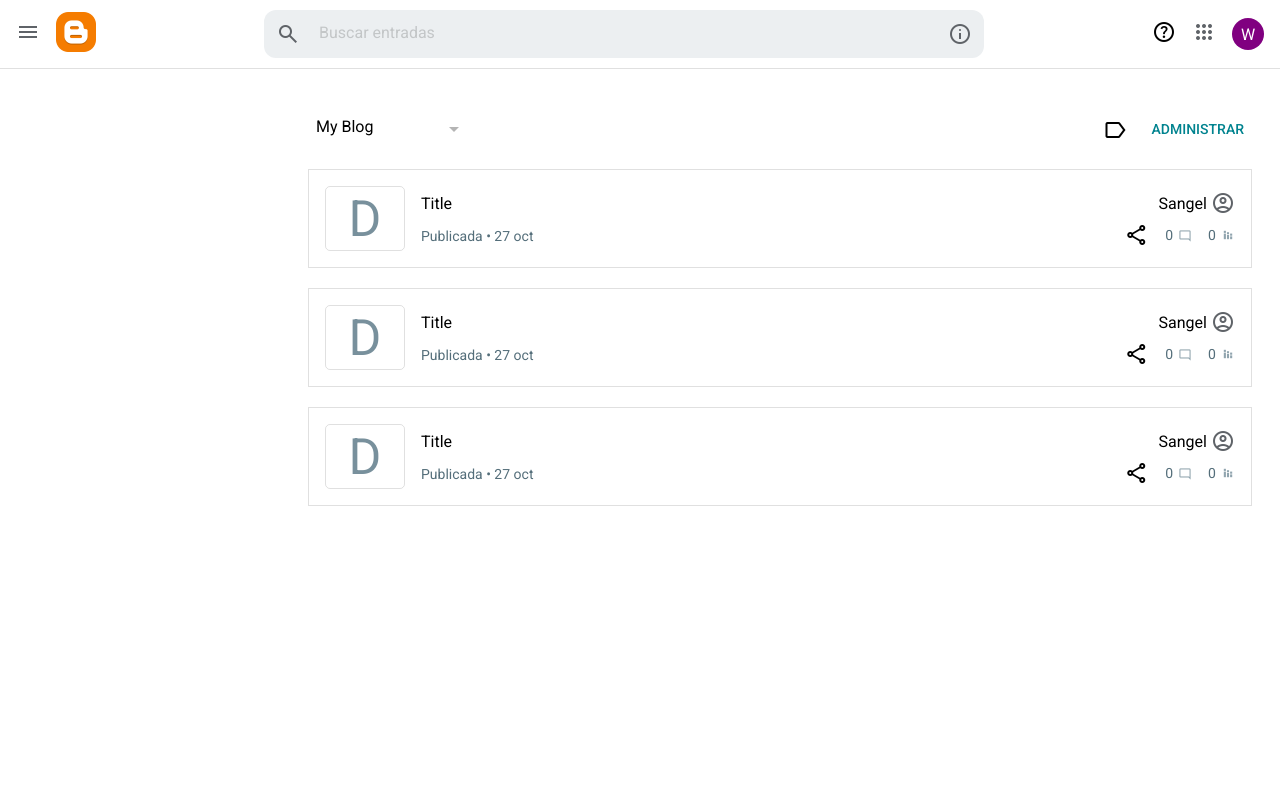
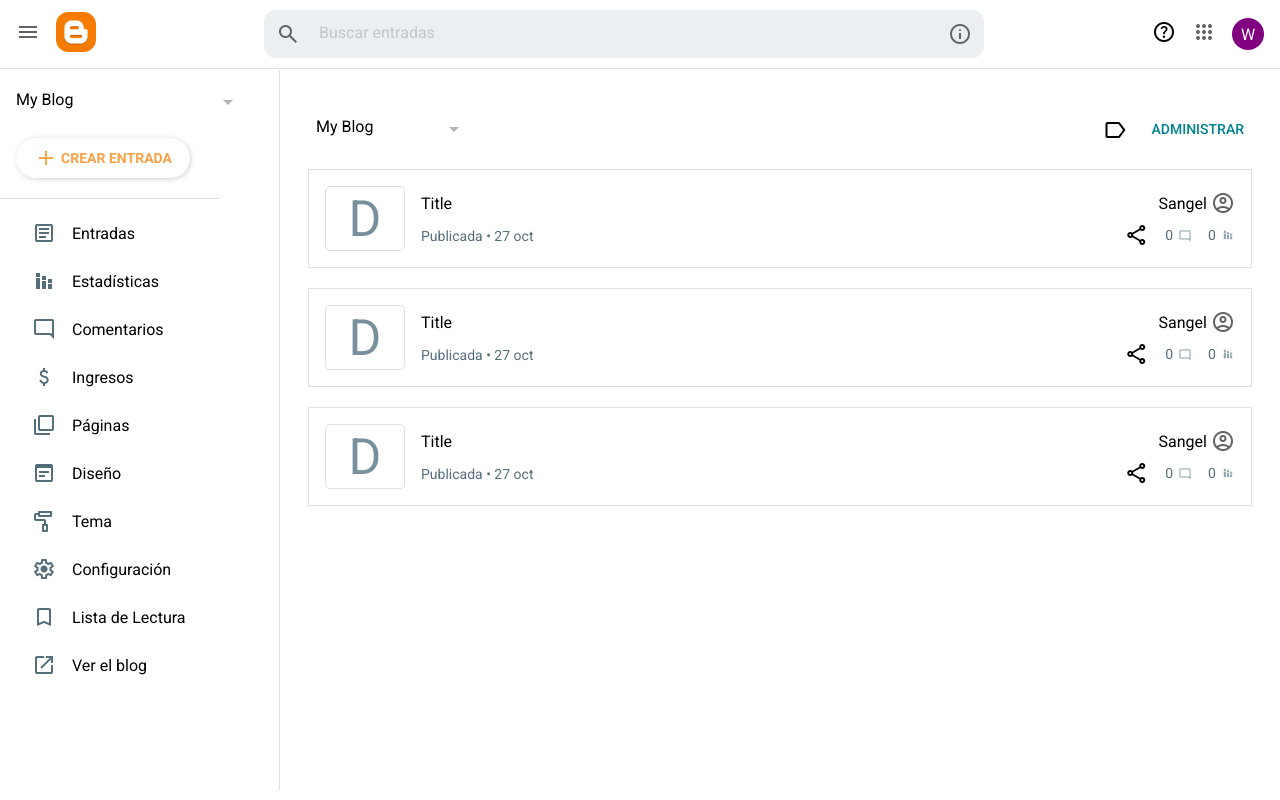
Before and after one commit to wilmer2/blogger, a Vue app: page / in a window 1280 px wide. Built offline with nearby package versions, Linux system fonts and the light colour scheme.

Commit message:
add green variable

```diff
--- a/src/App.vue
+++ b/src/App.vue
@@ -9,7 +9,7 @@ import CardList from './components/CardList.vue'
 
 <template>
   <Header />
-  <!-- <Sidebar /> -->
+  <Sidebar />
 
   <Container>
     <CardList />
--- a/src/assets/base.css
+++ b/src/assets/base.css
@@ -1,6 +1,7 @@
 :root {
   --bg-primary: #eceff1;
   --gray-color: #a8abac;
+  --green-color: #00838f;
   --gray-ligth-color: #b4b4b4;
   --font-medium: 16px;
   --primary-color: #f8a147;
--- a/src/components/CardList.vue
+++ b/src/components/CardList.vue
@@ -47,7 +47,7 @@ const handleAddTag = (): void => {
 }
 
 .filter-label {
-  color: #00838f;
+  color: var(--green-color);
   font-size: 14px;
   font-weight: 500;
 }
```
